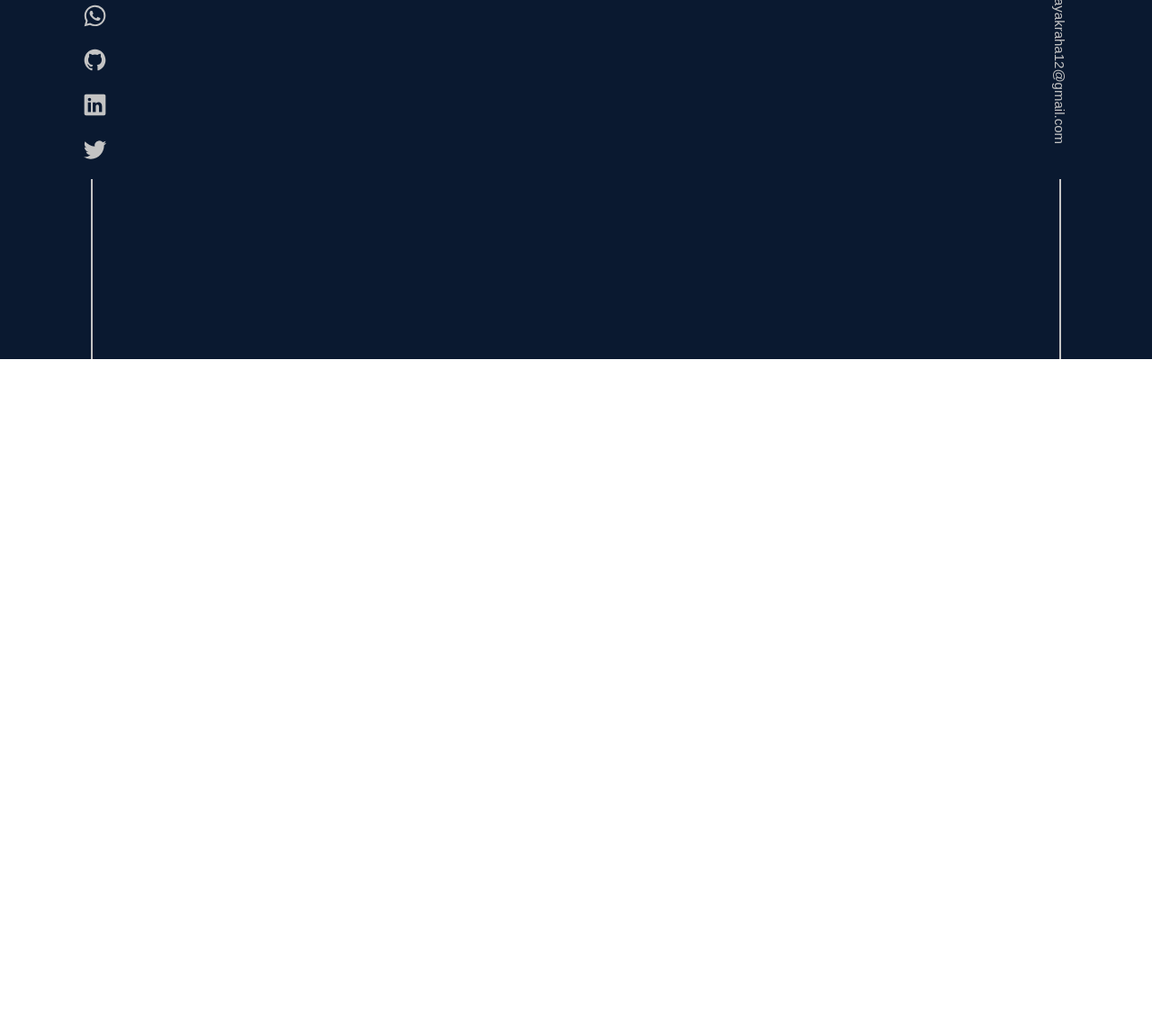
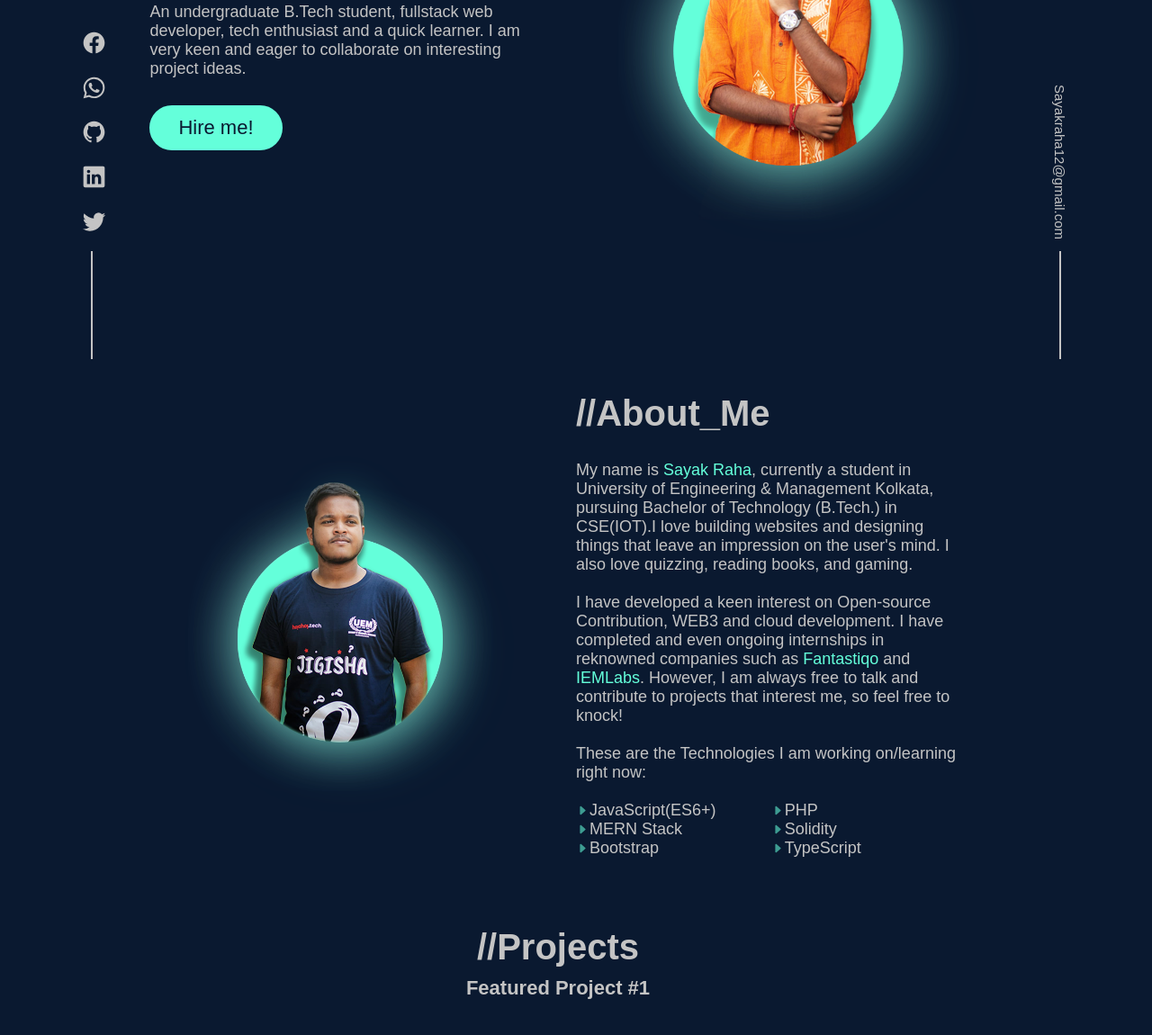
Before and after one commit to sayak-12/portfolio, a plain HTML site: page index.html in a window 1280 px wide. Shown: the part 401-1551 px from the top of the page at 90% size. Before the commit the page ends 800 px from the top, so only its background shows below. Drawn offline with nearby package versions, Linux system fonts and the light colour scheme; a small style sheet from the web is missing; a web font is replaced by a local one.

Commit message:
3 sections complete

```diff
--- a/index.html
+++ b/index.html
@@ -1,5 +1,6 @@
 <!DOCTYPE html>
 <html lang="en">
+
 <head>
     <meta charset="UTF-8">
     <meta http-equiv="X-UA-Compatible" content="IE=edge">
@@ -7,19 +8,24 @@
     <link rel="stylesheet" href="style.css">
     <link rel="preconnect" href="https://fonts.googleapis.com">
     <link rel="preconnect" href="https://fonts.gstatic.com" crossorigin>
-<link href="https://fonts.googleapis.com/css2?family=Alegreya+SC&family=Alegreya+Sans+SC:wght@300;400&family=Anton&family=Barlow:wght@300&family=Bebas+Neue&family=Cormorant+SC:wght@300;400;500;600;700&family=Cuprum:wght@400;500&family=Goldman:wght@400;700&family=Josefin+Slab:wght@300;400;600&family=Kanit:wght@500&family=Lato:wght@300;400;700&family=Lobster&family=Philosopher:wght@400;700&family=Poppins:wght@200;300;400;500;600&family=Secular+One&family=Teko:wght@300;400;500&family=Unna:wght@400;700&display=swap" rel="stylesheet">
+    <link
+        href="https://fonts.googleapis.com/css2?family=Alegreya+SC&family=Alegreya+Sans+SC:wght@300;400&family=Anton&family=Barlow:wght@300&family=Bebas+Neue&family=Cormorant+SC:wght@300;400;500;600;700&family=Cuprum:wght@400;500&family=Goldman:wght@400;700&family=Josefin+Slab:wght@300;400;600&family=Kanit:wght@500&family=Lato:wght@300;400;700&family=Lobster&family=Philosopher:wght@400;700&family=Poppins:wght@200;300;400;500;600&family=Secular+One&family=Teko:wght@300;400;500&family=Unna:wght@400;700&display=swap"
+        rel="stylesheet">
     <title>Sayak Raha- Portfolio Website</title>
 </head>
+
 <body>
     <!-- navbar -->
     <div class="nav">
+        <div class="logospan">
+
             <ion-icon name="diamond-outline"></ion-icon>
-        <div class="logospan">
-        <span id="sentence"></span><span>_</span></div>
+            <span id="sentence"></span><span>_</span>
+        </div>
         <ul class="navmenu">
             <li><a href="#">//About_Me</a></li>
-            <li><a href="#">//My_Strengths</a></li>
             <li><a href="#">//Projects</a></li>
+            <li><a href="#">//Experience</a></li>
             <li><a href="#">//My_Resume</a></li>
             <li><a href="#" class="hire">//Hire_Me</a></li>
         </ul>
@@ -29,12 +35,13 @@
             <ion-icon name="logo-whatsapp"></ion-icon>
             <ion-icon name="logo-github"></ion-icon>
             <ion-icon name="logo-linkedin"></ion-icon>
-        <ion-icon name="logo-twitter"></ion-icon></div>
+            <ion-icon name="logo-twitter"></ion-icon>
+        </div>
 
         <div class="dash"></div>
     </div>
     <div class="socials" id="s2">
-        <span>Sayakraha12@gmail.com</span>
+        <span title="Mail Sayak">Sayakraha12@gmail.com</span>
         <!-- socials -->
         <div class="dash"></div>
     </div>
@@ -43,13 +50,50 @@
 
     </div>
     <div class="sec1">
+        <div class="writings">
             <h3>Hi, my name is</h3>
             <h1>Sayak Raha.</h1>
-        <p>A undergraduate B.Tech student, aspiring developer, tech enthusiast and a quick learner. I am very keen to make my first impression in the realm of codes.</p>
+            <p>An undergraduate B.Tech student, fullstack web developer, tech enthusiast and a quick learner. I am very
+                keen and eager to collaborate on interesting project ideas.</p>
             <a href="#">Hire me!</a>
         </div>
+        <div class="pic"><img src="sayak2.png" alt=""></div>
+    </div>
+    <div class="sec2">
+        <div class="pic"><img src="sayak.png" alt=""></div>
+        <div class="writings">
+            <h1>//About_Me</h1>
+            <div>My name is <b>Sayak Raha</b>, currently a student in University of Engineering & Management Kolkata,
+                pursuing Bachelor of Technology (B.Tech.) in CSE(IOT).I love building websites and designing things
+                that leave an impression on the user's mind. I also love quizzing, reading books, and gaming. <br><br>I
+                have
+                developed a keen interest on Open-source Contribution, WEB3 and cloud development. I have completed and
+                even ongoing internships in reknowned companies such as <b>Fantastiqo</b> and <b>IEMLabs</b>. However, I
+                am always free to talk and contribute to projects that interest me, so feel free to knock! <br><br>
+                These are the Technologies I am working on/learning right now: <br><br>
+                <div class="list">
+                    <div><ion-icon name="caret-forward-outline"></ion-icon>JavaScript(ES6+)</div>
+                    <div><ion-icon name="caret-forward-outline"></ion-icon>PHP</div>
+                    <div><ion-icon name="caret-forward-outline"></ion-icon>MERN Stack</div>
+                    <div><ion-icon name="caret-forward-outline"></ion-icon>Solidity</div>
+                    <div><ion-icon name="caret-forward-outline"></ion-icon>Bootstrap</div>
+                    <div><ion-icon name="caret-forward-outline"></ion-icon>TypeScript</div>
+                </div>
+            </div>
+        </div>
+    </div>
+    <div class="sec2">
+        <div class="project">
+            <h1>//Projects</h1>
+            <div>
+                <h3>Featured Project #1</h3>
+            </div>
+        </div>
+    </div>
+
     <script src="script.js"></script>
     <script type="module" src="https://unpkg.com/ionicons@5.5.2/dist/ionicons/ionicons.esm.js"></script>
     <script nomodule src="https://unpkg.com/ionicons@5.5.2/dist/ionicons/ionicons.js"></script>
 </body>
+
 </html>
--- a/style.css
+++ b/style.css
@@ -5,17 +5,20 @@
     margin: 0;
     box-sizing: border-box;
     font-family: 'cascadia code', sans-serif;
+    transition: 0.3s all;
 }
 body{
-    display: flex;
-    justify-content: center;
+    width: 100%;
+    height: 100vh;
+    background-color: #0a1930;
+
 }
 html{
     font-size: 62.5%;
 }
 
 .nav{
-    height: 7rem;
+    height: 10vh;
     background-color: #0a1930;
     width: 100%;
     display: flex;
@@ -43,11 +46,9 @@ html{
 }
 ion-icon{
     font-size: 2rem;
-    position: absolute;
     color: white;
-    left: 5%;
 }
-.logospan span:nth-child(2){
+.logospan span:nth-child(3){
     color: violet;
     animation: blink 0.8s linear infinite;
 }
@@ -73,7 +74,7 @@ ion-icon{
     position: absolute;
     flex-direction: row;
     gap: 3.5rem;
-    right: 5%;
+    right: 7%;
     width: fit-content;
 }
 
@@ -90,19 +91,11 @@ ion-icon{
 
 }
 .gap{
-    height: 7rem;
+    height: 10vh;
     width: 100%;
     position: relative;
 }
-.sec1{
-    height: calc(100vh - 7rem);
-    bottom: 0;
-    left: 0;
-    background-color: #0a1930;
-    width: 100%;
-    position: absolute;
-    z-index: 0;
-}
+
 .socials{
     width: 5rem;
     height: 50%;
@@ -115,9 +108,9 @@ ion-icon{
     justify-content: center;
 }
 .dash{
-    position: absolute;
+    position: inherit;
     width: 0.2rem;
-    height: 50%;
+    top: 85%;
     bottom: 0;
     z-index: 81;
     background-color: rgb(196, 196, 196);
@@ -133,21 +126,27 @@ ion-icon{
     text-align: center;
     justify-content: center;
     align-items: center;
-    transform: rotate(90deg);
+    transform: rotate(90deg) translateX(-50%);
     height: 1rem;
     width: fit-content;
     font-size: 1.5rem;
     color: rgb(196, 196, 196);
-    bottom: 40%;
+    bottom: 16%;
+    cursor: pointer;
+    transition: 0.3s;
+}
+#s2 span:hover{
+    letter-spacing: 1px;
+    color: #64ffda;
 }
 #s1 .soci{
     position: fixed;
-    bottom: 25%;
     width: 3rem;
     height: 33%;
     display: flex;
     flex-direction: column;
     justify-content: space-evenly;
+    bottom: 15%;
 }
 .soci ion-icon{
     font-size: 2.7rem;
@@ -161,3 +160,115 @@ ion-icon{
     color: #64ffda;
     transform: translateY(-0.5rem);
 }
+.sec1{
+    left: 10%;
+    height: 90vh;
+    background-color: #0a1930;
+    width: 80%;
+    margin: 0;
+    padding: 3%;
+    display: flex;
+    position: relative;
+    z-index: 0;
+}
+.sec2{
+    left: 10%;
+    height: max-content;
+    background-color: #0a1930;
+    width: 80%;
+    margin: 0;
+    padding: 3%;
+    display: flex;
+    position: relative;
+    z-index: 0;
+}
+.writings, .project{
+    display: flex;
+    flex-direction: column;
+    justify-content: center;
+    gap: 1rem;
+    width: 50%;
+    padding-right: 4rem;
+}
+.pic{
+     width: 50%;
+     display: flex;
+     justify-content: center;
+     align-items: center;
+}
+.sec2 .pic{
+    padding-right: 5rem;
+
+}
+.pic img{
+    width: 80%;
+    aspect-ratio: 2.143/2.327;
+    filter: drop-shadow(10px 10px 20px #64ffdb3a);
+}
+.writings h3,.project h3{
+    font-size: 2.2rem;
+    color: rgb(196, 196, 196);
+}
+.writings h1,.project h1{
+    color: rgb(196, 196, 196);
+    font-size: 4rem;
+}
+.sec2 .writings h1{
+    margin-bottom: 2rem;
+}
+.writings p,.project p{
+    color: rgb(196, 196, 196);
+    font-size: 1.8rem;
+}
+.writings div,.project div{
+    color: rgb(196, 196, 196);
+    font-size: 1.8rem;
+
+}
+.writings a{
+    font-size: 2.2rem;
+    text-decoration: none;
+    padding: 1rem 3rem;
+    background-color: #64ffda;
+    width: max-content;
+    color: #0a1930;
+    border-radius: 3rem;
+    margin-top: 2rem;
+    border: 2px solid #64ffda;
+
+    transition: 0.3s;
+}
+.writings a:hover{
+    background-color: transparent;
+    border: 2px solid #64ffda;
+    color: #64ffda;
+    border-radius: 3rem;
+    margin-top: 2rem;
+}
+div b{
+    color: #64ffda;
+    font-weight: normal;
+}
+.list{
+    font-size: 1.6rem;
+    display: flex;
+    color: rgb(196, 196, 196);
+    width: 100%;
+    justify-content: space-between;
+    flex-wrap: wrap;
+    align-items: center;
+}
+.list div{
+    width: 50%;
+    display: flex;
+    align-items: center;
+
+}
+.list>div>ion-icon{
+    color: #64ffdb93;
+    font-size: 1.5rem;
+}
+.project{
+    width: 100%;
+    align-items: center;
+}
```
Also changed, not shown: sayak.png (added), sayak2.png (added). Lines whose indentation alone changed are shown as unchanged.
